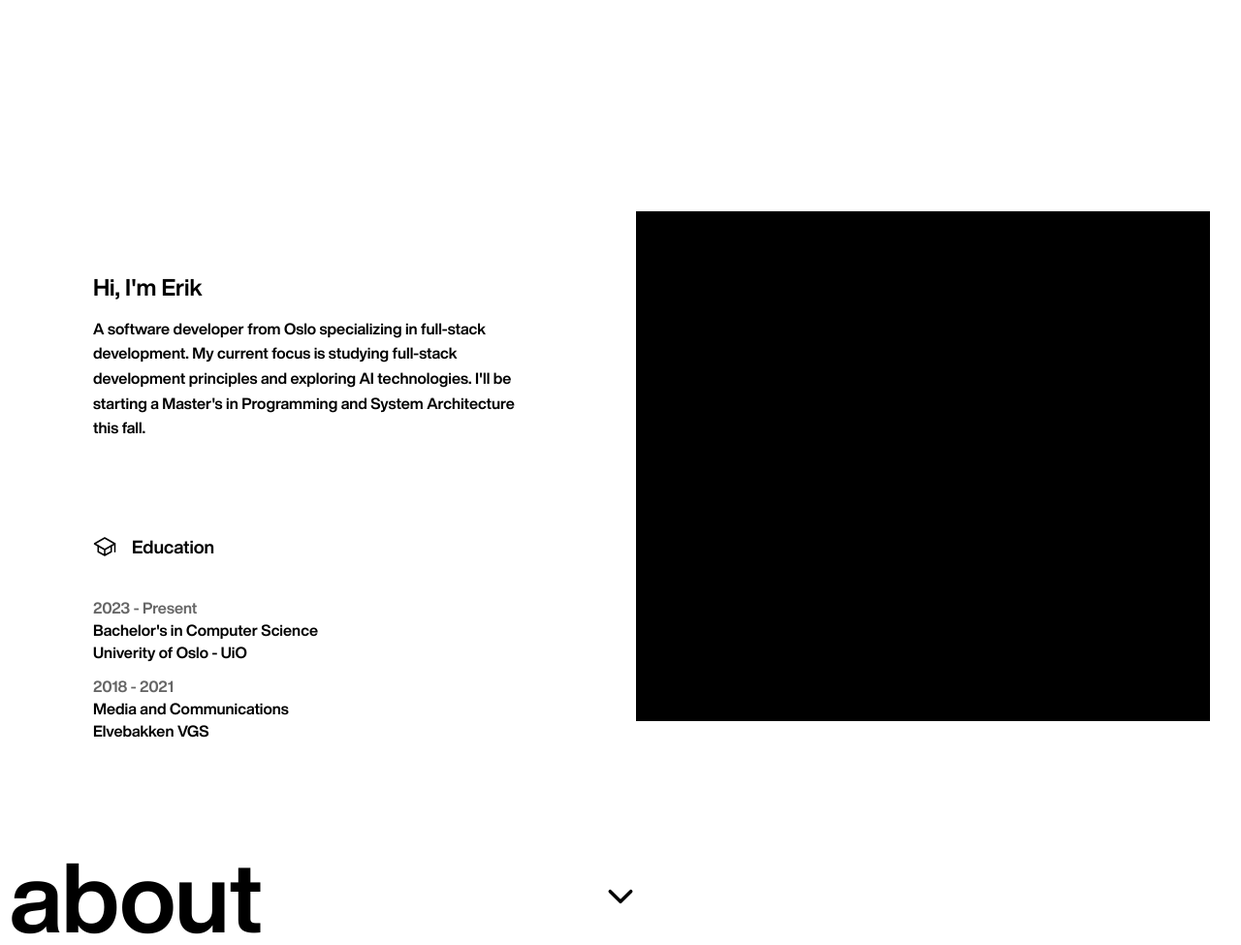
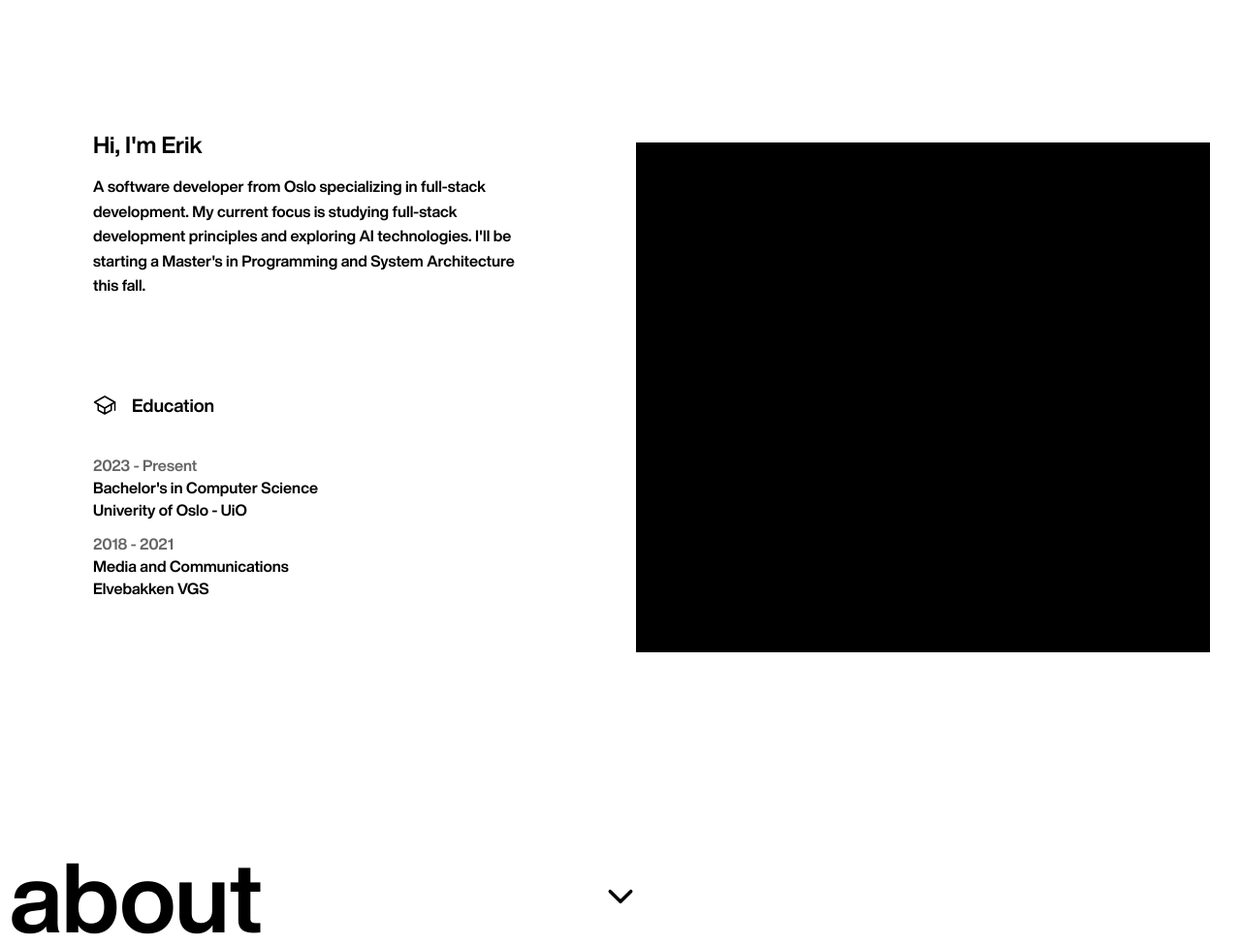
Before and after one commit to Erik0810/Portfolio, a Flask app: page /about in a window 1280 px wide. Shown: the part 77-1052 px from the top of the page at 97% size. Run offline with Flask 3, Linux system fonts and the light colour scheme.

Commit message:
Visual tweaks

```diff
--- a/static/css/style.css
+++ b/static/css/style.css
@@ -274,8 +274,8 @@ a:hover {
     display: flex;
     flex-direction: column;
     padding: 2rem;
-    justify-content: center;
-
+    padding-top: 8rem;
+    justify-content: flex-start;
     height: 100%;
 }
 
@@ -330,10 +330,11 @@ a:hover {
 
 .right-panel {
     display: flex;
-    align-items: center;
+    align-items: flex-start;
     justify-content: center;
     height: 100%;
     position: relative;
+    padding-top: 8rem;
 }
 
 .photo-placeholder {
@@ -341,7 +342,7 @@ a:hover {
     height: 50vh;
     background: black;
     position: absolute;
-    top: 50%;
+    top: 12rem;
     left: 50%;
-    transform: translate(-50%, -50%);
+    transform: translateX(-50%);
 }
--- a/templates/about.html
+++ b/templates/about.html
@@ -194,7 +194,7 @@
                                     </section>
                             </div>
                             <div class="big-header-bottomleft">
-                                tech
+                                tech-stack
                             </div>
                         </div>
                     </div>
--- a/templates/works.html
+++ b/templates/works.html
@@ -238,7 +238,7 @@
                         <div class="slide-text">
                             <div class="slide-title">CloudRipper</div>
                             <div class="slide-description">
-                                Flask web app for downloading SoundCloud playlists locally.
+                                Flask web app for downloading SoundCloud playlists locally. Delivers all the songs in a compressed zip file directly to your downloads.
                                 <br>Goal: Combine Gunicorn + hosted database for multi-user support.
                             </div>
                             <div class="slide-links">
@@ -282,7 +282,7 @@
                         <div class="slide-text">
                             <div class="slide-title">MediaScout</div>
                             <div class="slide-description">
-                                Spring Boot Web App that utilizes AI to find media you have forgotten the name of.
+                                Spring Boot Web App that utilizes AI to find media you have forgotten the name of. Displays the first image linked to the found media from Google images.
                                 <br>Goal: Learn Spring Boot, use Google images API.
                             </div>
                             <div class="slide-links">
```
